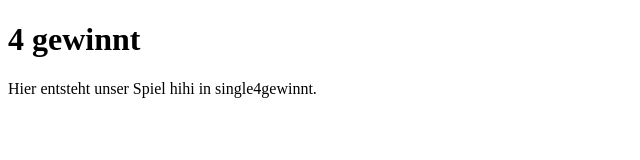
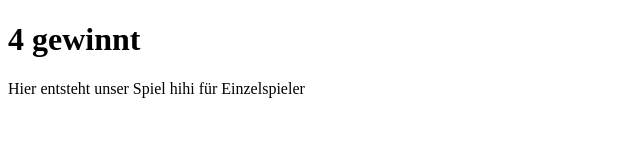
Before and after one commit to lisagnzzz/4gewinnt, a plain HTML site: page index.html in a window 1280 px wide. Shown: the full height of the page, 0-640 px from the left. Drawn offline with Linux system fonts and the light colour scheme.

Commit message:
Text für Einzelspielerm Version

```diff
--- a/index.html
+++ b/index.html
@@ -6,6 +6,6 @@
 </head>
 <body>
 <h1>4 gewinnt</h1>
-<p>Hier entsteht unser Spiel hihi in single4gewinnt. </p>
+<p>Hier entsteht unser Spiel hihi für Einzelspieler </p>
 </body>
 </html>
```
